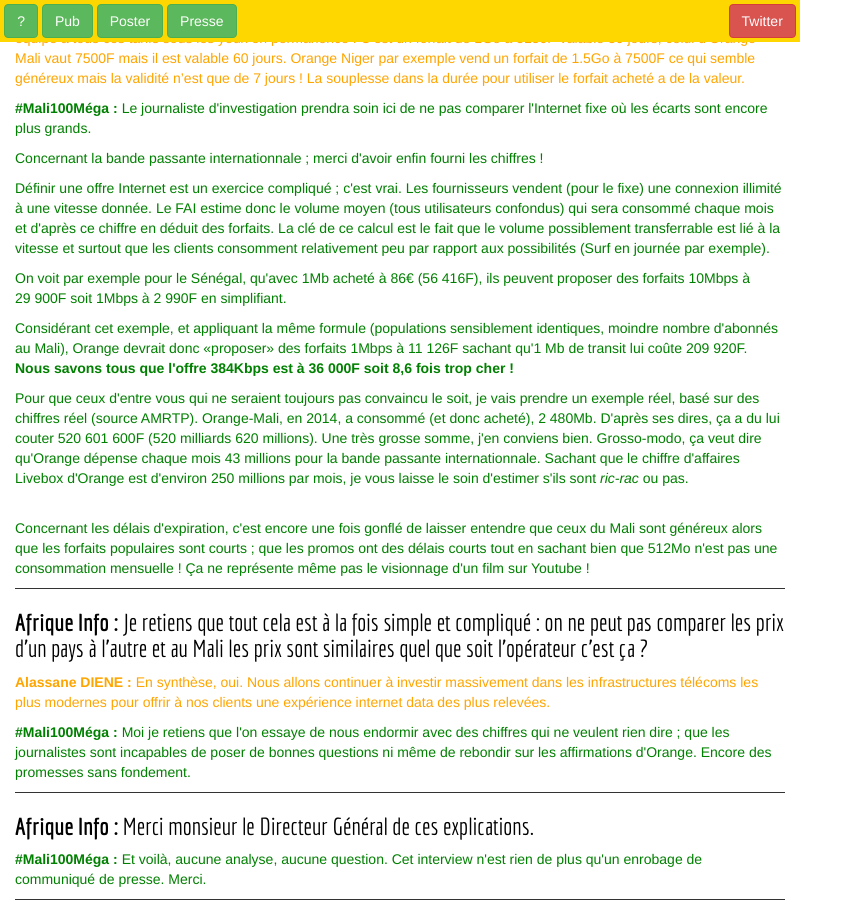
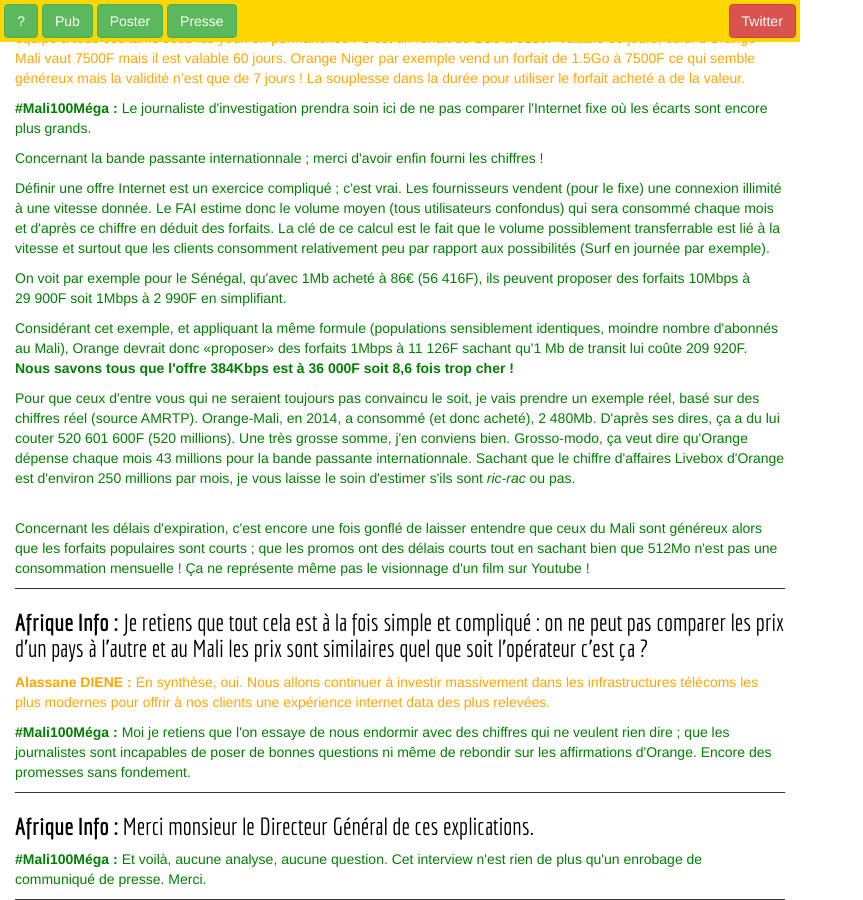
Before and after one commit to jokkolabs/m100m, a Jekyll site: the page built from facts/diene_11-12-2015/index.html, in a window 1280 px wide and 900 px high, scrolled down 2599 px. Shown: the whole window, without its empty margins (0-863 px from the left). Built offline with Jekyll 4.4.1, drawn with Linux system fonts in a browser that asks for light colours; a style sheet for code colours, icons or effects is not loaded.

Commit message:
Update index.html

```diff
--- a/facts/diene_11-12-2015/index.html
+++ b/facts/diene_11-12-2015/index.html
@@ -112,7 +112,7 @@
 <p class="reponse-m100m">Définir une offre Internet est un exercice compliqué ; c'est vrai. Les fournisseurs vendent (pour le fixe) une connexion illimité à une vitesse donnée. Le FAI estime donc le volume moyen (tous utilisateurs confondus) qui sera consommé chaque mois et d'après ce chiffre en déduit des forfaits. La clé de ce calcul est le fait que le volume possiblement transferrable est lié à la vitesse et surtout que les clients consomment relativement peu par rapport aux possibilités (Surf en journée par exemple).</p>
 <p class="reponse-m100m">On voit par exemple pour le Sénégal, qu'avec 1Mb acheté à 86€ (56 416F), ils peuvent proposer des forfaits 10Mbps à 29 900F soit 1Mbps à 2 990F en simplifiant.</p>
 <p class="reponse-m100m">Considérant cet exemple, et appliquant la même formule (populations sensiblement identiques, moindre nombre d'abonnés au Mali), Orange devrait donc «proposer» des forfaits  1Mbps à 11 126F sachant qu'1 Mb de transit lui coûte 209 920F. <strong>Nous savons tous que l'offre 384Kbps est à 36 000F soit 8,6 fois trop cher !</strong></p>
-<p class="reponse-m100m">Pour que ceux d'entre vous qui ne seraient toujours pas convaincu le soit, je vais prendre un exemple réel, basé sur des chiffres réel (source AMRTP). Orange-Mali, en 2014, a consommé (et donc acheté), 2 480Mb. D'après ses dires, ça a du lui couter 520 601 600F (520 milliards 620 millions). Une très grosse somme, j'en conviens bien. Grosso-modo, ça veut dire qu'Orange dépense chaque mois 43 millions pour la bande passante internationnale. Sachant que le chiffre d'affaires Livebox d'Orange est d'environ 250 millions par mois, je vous laisse le soin d'estimer s'ils sont <em>ric-rac</em> ou pas.</p>
+<p class="reponse-m100m">Pour que ceux d'entre vous qui ne seraient toujours pas convaincu le soit, je vais prendre un exemple réel, basé sur des chiffres réel (source AMRTP). Orange-Mali, en 2014, a consommé (et donc acheté), 2 480Mb. D'après ses dires, ça a du lui couter 520 601 600F (520 millions). Une très grosse somme, j'en conviens bien. Grosso-modo, ça veut dire qu'Orange dépense chaque mois 43 millions pour la bande passante internationnale. Sachant que le chiffre d'affaires Livebox d'Orange est d'environ 250 millions par mois, je vous laisse le soin d'estimer s'ils sont <em>ric-rac</em> ou pas.</p>
 <br />
 <p class="reponse-m100m">Concernant les délais d'expiration, c'est encore une fois gonflé de laisser entendre que ceux du Mali sont généreux alors que les forfaits populaires sont courts ; que les promos ont des délais courts tout en sachant bien que 512Mo n'est pas une consommation mensuelle ! Ça ne représente même pas le visionnage d'un film sur Youtube !</p>
 </section>
```
